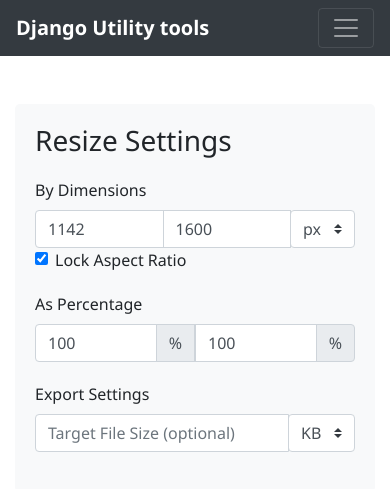
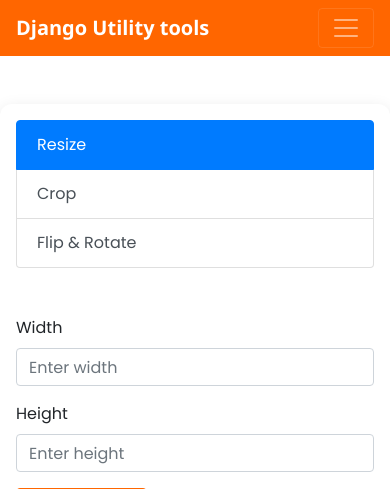
Before and after one commit to codeisinvalid/django_utility_tools, a Django app: page /image-resizer/editor/ in a window 390 px wide. Shown: the top 489 px of the page. Run offline with Django 5.2, Linux system fonts and the light colour scheme; some libraries are stand-ins or nearby versions.

Commit message:
image-editor, frontend

```diff
--- a/templates/base.html
+++ b/templates/base.html
@@ -18,14 +18,22 @@
         body {
             font-family: 'Segoe UI', Tahoma, Geneva, Verdana, sans-serif;
         }
+        .navbar {
+          background-color: #ff6600 !important; /* Set the background color to #ff6600 */
+      }
 
         .navbar-brand {
             font-weight: bold;
+            color: #ffffff !important;
         }
 
         .nav-link {
             font-weight: 500;
+            color: #ffffff !important;
         }
+        .navbar-brand:hover, .nav-link:hover {
+          color: #f8f9fa !important; /* Change text color on hover */
+      }
 
         .btn-primary {
             background-color: #ff6600;
@@ -66,6 +74,17 @@
         .result-card .badge {
             font-size: 12px;
             padding: 4px 8px;
+        }
+
+        .resize-container {
+          max-width: 900px;
+          margin: 0 auto;
+          /*text-align: center;*/
+          padding: 1rem 1rem;
+          background-color: #fff;
+          border-radius: 12px;
+          box-shadow: 0 4px 16px rgba(0, 0, 0, 0.1);
+          font-family: 'Poppins', sans-serif;
         }
 
 
@@ -162,8 +181,6 @@
             }
           }
 
-
-
           .resize-options {
             background-color: #f8f9fa;
             padding: 20px;
@@ -185,9 +202,21 @@
             padding: 5px;
         }
 
+        footer.bg-dark {
+          background-color: #ff6600 !important; /* Dark background color */
+          color: #fff !important; /* White text color */
+      }
 
+      footer.bg-dark a {
+          color: #fff !important; /* White link color */
+      }
+
+      footer.bg-dark a:hover {
+          color: #ccc !important; /* Light gray link color on hover */
+      }
 
         </style>
+
 
 </head>
 <body>
--- a/templates/footer.html
+++ b/templates/footer.html
@@ -2,8 +2,8 @@
 {% load static %}
 <footer class="bg-dark text-white py-5">
     <div class="container">
-        <div class="row">
-            <div class="col-md-3">
+        {% comment %}<div class="row">
+             <div class="col-md-3">
                 <h5>Company</h5>
                 <ul class="list-unstyled">
                     <li><a href="#" class="text-white">About Us</a></li>
@@ -40,12 +40,12 @@
                 </ul>
             </div>
         </div>
-        <hr class="bg-white">
+        <hr class="bg-white"> {% endcomment %}
         <div class="row">
             <div class="col-md-6">
-                <p>&copy; 2023 Domain Name Checker. All rights reserved.</p>
+                <p>&#10084;</p>
             </div>
-            <div class="col-md-6 text-md-right">
+            <div class="col-sm-6 text-md-right">
                 <ul class="list-inline">
                     <li class="list-inline-item"><a href="#" class="text-white">Terms of Service</a></li>
                     <li class="list-inline-item"><a href="#" class="text-white">Privacy Policy</a></li>
--- a/templates/imageresizer/imageresize_interface.html
+++ b/templates/imageresizer/imageresize_interface.html
@@ -2,6 +2,16 @@
 {% load static %}
 {% block content %}
 
+<style>
+    .aside-container {
+        height: 80vh;
+        overflow-y: auto;
+    }
+    .image-preview {
+        max-width: 100%;
+        max-height: 400px;
+    }
+</style>
 
 <script>
     document.addEventListener("DOMContentLoaded", function() {
@@ -17,71 +27,119 @@
 
 <div class="container my-5">
     <div class="row">
-        <div class="col-md-8">
-            <div class="resize-options">
-                <h3>Resize Settings</h3>
-                <div class="form-group">
-                    <label>By Dimensions</label>
-                    <div class="input-group">
-                        <input type="number" class="form-control" id="width" placeholder="Width" value="1142">
-                        <input type="number" class="form-control" id="height" placeholder="Height" value="1600">
-                        <div class="input-group-append">
-                            <select class="custom-select" id="unit">
-                                <option value="px">px</option>
-                                <option value="cm">cm</option>
-                                <option value="in">in</option>
+        <div class="col-md-3 resize-container">
+            <div class="aside-container">
+                <div class="list-group ">
+                    <a href="#" class="list-group-item list-group-item-action active" data-toggle="list" role="tab" aria-controls="resize">Resize</a>
+                    <a href="#" class="list-group-item list-group-item-action" data-toggle="list" role="tab" aria-controls="crop">Crop</a>
+                    <a href="#" class="list-group-item list-group-item-action" data-toggle="list" role="tab" aria-controls="flip-rotate">Flip & Rotate</a>
+                </div>
+
+                <br>
+                <br>
+
+                <div class="tab-content">
+                    <div class="tab-pane fade show active" id="resize" role="tabpanel">
+                        <!-- Resize options -->
+                        <div class="form-group">
+                            <label for="width">Width</label>
+                            <input type="number" class="form-control" id="width" placeholder="Enter width">
+                        </div>
+                        <div class="form-group">
+                            <label for="height">Height</label>
+                            <input type="number" class="form-control" id="height" placeholder="Enter height">
+                        </div>
+                        <button class="btn btn-primary">Resize Image</button>
+                    </div>
+                    <div class="tab-pane fade" id="crop" role="tabpanel">
+                        <!-- Crop options -->
+                        <div class="form-group">
+                            <label for="cropWidth">Width</label>
+                            <input type="number" class="form-control" id="cropWidth" placeholder="Enter width">
+                        </div>
+                        <div class="form-group">
+                            <label for="cropHeight">Height</label>
+                            <input type="number" class="form-control" id="cropHeight" placeholder="Enter height">
+                        </div>
+                        <div class="form-group">
+                            <label for="aspectRatio">Aspect Ratio</label>
+                            <select class="form-control" id="aspectRatio">
+                                <option value="freeform">Free Form</option>
+                                <option value="16:9">16:9</option>
+                                <option value="4:3">4:3</option>
+                                <option value="1:1">Square</option>
+                                <option value="original">Original</option>
                             </select>
                         </div>
+                        <button class="btn btn-primary">Crop Image</button>
                     </div>
-                    <div class="form-check">
-                        <input class="form-check-input" type="checkbox" id="lockAspectRatio" checked>
-                        <label class="form-check-label" for="lockAspectRatio">
-                            Lock Aspect Ratio
-                        </label>
-                    </div>
-                </div>
-                <div class="form-group">
-                    <label>As Percentage</label>
-                    <div class="input-group">
-                        <input type="number" class="form-control" id="widthPercent" placeholder="Width" value="100">
-                        <div class="input-group-append">
-                            <span class="input-group-text">%</span>
-                        </div>
-                        <input type="number" class="form-control" id="heightPercent" placeholder="Height" value="100">
-                        <div class="input-group-append">
-                            <span class="input-group-text">%</span>
-                        </div>
-                    </div>
-                </div>
-                <div class="form-group">
-                    <label>Export Settings</label>
-                    <div class="input-group">
-                        <input type="number" class="form-control" id="targetFileSize" placeholder="Target File Size (optional)">
-                        <div class="input-group-append">
-                            <select class="custom-select" id="fileSizeUnit">
-                                <option value="KB">KB</option>
-                                <option value="MB">MB</option>
-                            </select>
-                        </div>
+                    <div class="tab-pane fade" id="flip-rotate" role="tabpanel">
+                        <!-- Flip and Rotate options -->
                     </div>
                 </div>
             </div>
         </div>
-        <div class="col-md-4">
-            <img id="previewImage" src="path/to/your/image.jpg" alt="Preview Image" class="img-fluid">
+        <div class="resize-container">
+            {% comment %} <div class="tab-content">
+                <div class="tab-pane fade show active" id="resize" role="tabpanel">
+                    <!-- Resize options -->
+                    <div class="form-group">
+                        <label for="width">Width</label>
+                        <input type="number" class="form-control" id="width" placeholder="Enter width">
+                    </div>
+                    <div class="form-group">
+                        <label for="height">Height</label>
+                        <input type="number" class="form-control" id="height" placeholder="Enter height">
+                    </div>
+                    <button class="btn btn-primary">Resize Image</button>
+                </div>
+                <div class="tab-pane fade" id="crop" role="tabpanel">
+                    <!-- Crop options -->
+                    <div class="form-group">
+                        <label for="cropWidth">Width</label>
+                        <input type="number" class="form-control" id="cropWidth" placeholder="Enter width">
+                    </div>
+                    <div class="form-group">
+                        <label for="cropHeight">Height</label>
+                        <input type="number" class="form-control" id="cropHeight" placeholder="Enter height">
+                    </div>
+                    <div class="form-group">
+                        <label for="aspectRatio">Aspect Ratio</label>
+                        <select class="form-control" id="aspectRatio">
+                            <option value="freeform">Free Form</option>
+                            <option value="16:9">16:9</option>
+                            <option value="4:3">4:3</option>
+                            <option value="1:1">Square</option>
+                            <option value="original">Original</option>
+                        </select>
+                    </div>
+                    <button class="btn btn-primary">Crop Image</button>
+                </div>
+                <div class="tab-pane fade" id="flip-rotate" role="tabpanel">
+                    <!-- Flip and Rotate options -->
+                </div>
+            </div> {% endcomment %}
+            <div class="mt-4">
+                <img id="previewImage" src="{% static 'placeholder.jpg' %}" class="image-preview" alt="Image Preview">
+            </div>
         </div>
-    </div>
-    <br>
-    <div class="text-center">
-        <button class="btn btn-primary btn-lg" id="resizeButton">Resize Image</button>
     </div>
 </div>
 
+<script src="https://code.jquery.com/jquery-3.6.0.min.js"></script>
+<script src="https://stackpath.bootstrapcdn.com/bootstrap/4.5.2/js/bootstrap.min.js"></script>
+<script>
+    $(document).ready(function() {
+        $('[data-toggle="list"]').on('click', function() {
+            var target = $(this).attr('aria-controls');
+            $('.tab-pane').removeClass('show active');
+            $('#' + target).addClass('show active');
 
-
-
-
-
-
+            // Reset input fields when switching tabs
+            $('#cropWidth, #cropHeight').val('');
+            $('#aspectRatio').val('freeform');
+        });
+    });
+</script>
 
 {% endblock content %}
--- a/templates/navbar.html
+++ b/templates/navbar.html
@@ -2,7 +2,7 @@
 <nav class="navbar navbar-expand-lg navbar-dark bg-dark">
     <div class="container">
 
-        <a href="#" class="navbar-brand">Django Utility tools</a>
+        <a href="{% url 'home' %}" class="navbar-brand">Django Utility tools</a>
         <button class="navbar-toggler" type="button" data-toggle='collapse' data-target="#navbarNav" aria-control="navbar" aria-expanded="false" aria-label="Toggle navigation">
             <span class="navbar-toggler-icon"></span>
         </button>
```
